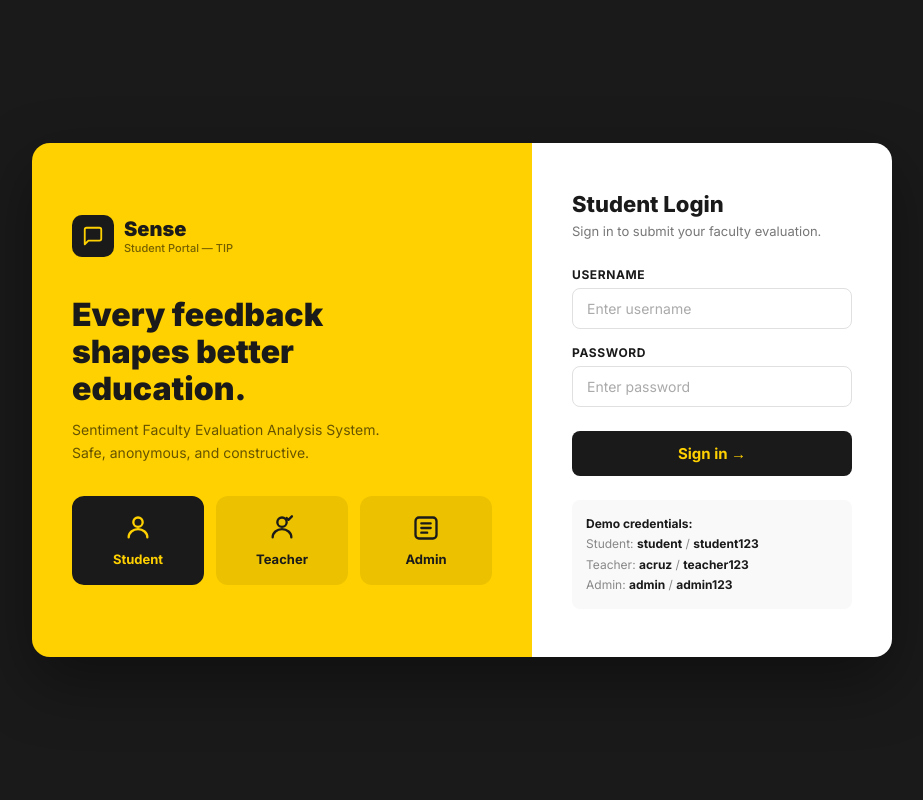
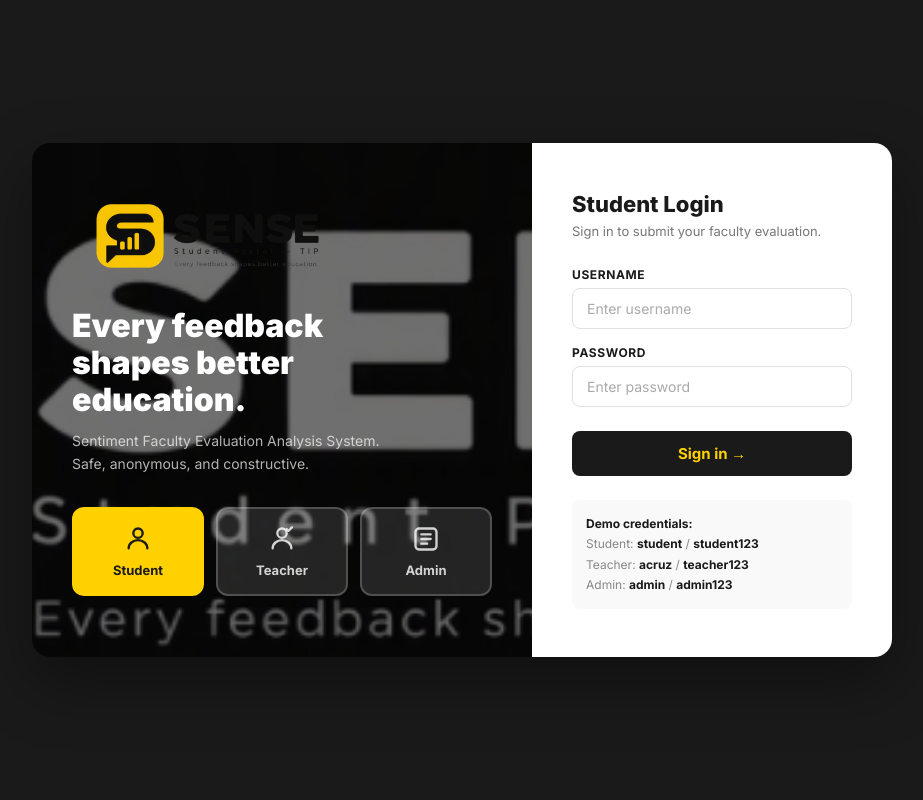
Before and after one commit to jeydiislabon/SENSE-UI-test, a Flask app: page /login in a window 1280 px wide. Shown: the whole page, without its empty margins (178-1101 px from the left). Run offline with Flask 3, Linux system fonts and the light colour scheme.

Commit message:
feat: add real SENSE logo and banner across all pages

```diff
--- a/static/css/style.css
+++ b/static/css/style.css
@@ -170,10 +170,11 @@ input { font-family: inherit; }
 
 .sidebar-logo-box {
   width: 36px; height: 36px;
-  background: var(--yellow);
+  background: #FFD100;
   border-radius: 10px;
   display: flex; align-items: center; justify-content: center;
-  font-size: 16px; color: var(--black);
+  overflow: hidden;
+  flex-shrink: 0;
 }
 
 .sidebar-logo-name {
--- a/templates/admin_dashboard.html
+++ b/templates/admin_dashboard.html
@@ -145,9 +145,7 @@
   <aside class="sidebar">
     <div class="sidebar-logo">
       <div class="sidebar-logo-box">
-        <svg width="18" height="18" viewBox="0 0 24 24" fill="none">
-          <path d="M21 15a2 2 0 0 1-2 2H7l-4 4V5a2 2 0 0 1 2-2h14a2 2 0 0 1 2 2z" stroke="#FFD100" stroke-width="2.2" stroke-linecap="round" stroke-linejoin="round"/>
-        </svg>
+        <img src="/static/LOGO.png" alt="SENSE" style="width:24px; height:24px; object-fit:contain;" />
       </div>
       <span class="sidebar-logo-name">Sense</span>
     </div>
--- a/templates/advisors.html
+++ b/templates/advisors.html
@@ -14,9 +14,7 @@
   <aside class="sidebar">
     <div class="sidebar-logo">
       <div class="sidebar-logo-box">
-        <svg width="18" height="18" viewBox="0 0 24 24" fill="none" xmlns="http://www.w3.org/2000/svg">
-          <path d="M21 15a2 2 0 0 1-2 2H7l-4 4V5a2 2 0 0 1 2-2h14a2 2 0 0 1 2 2z" stroke="#FFD100" stroke-width="2.2" stroke-linecap="round" stroke-linejoin="round"/>
-        </svg>
+        <img src="/static/LOGO.png" alt="SENSE" style="width:24px; height:24px; object-fit:contain;" />
       </div>
       <span class="sidebar-logo-name">Sense</span>
     </div>
--- a/templates/dashboard.html
+++ b/templates/dashboard.html
@@ -14,9 +14,7 @@
   <aside class="sidebar">
     <div class="sidebar-logo">
       <div class="sidebar-logo-box">
-        <svg width="18" height="18" viewBox="0 0 24 24" fill="none" xmlns="http://www.w3.org/2000/svg">
-          <path d="M21 15a2 2 0 0 1-2 2H7l-4 4V5a2 2 0 0 1 2-2h14a2 2 0 0 1 2 2z" stroke="#FFD100" stroke-width="2.2" stroke-linecap="round" stroke-linejoin="round"/>
-        </svg>
+        <img src="/static/LOGO.png" alt="SENSE" style="width:24px; height:24px; object-fit:contain;" />
       </div>
       <span class="sidebar-logo-name">Sense</span>
     </div>
--- a/templates/evaluate.html
+++ b/templates/evaluate.html
@@ -105,9 +105,7 @@
   <aside class="sidebar">
     <div class="sidebar-logo">
       <div class="sidebar-logo-box">
-        <svg width="18" height="18" viewBox="0 0 24 24" fill="none" xmlns="http://www.w3.org/2000/svg">
-          <path d="M21 15a2 2 0 0 1-2 2H7l-4 4V5a2 2 0 0 1 2-2h14a2 2 0 0 1 2 2z" stroke="#FFD100" stroke-width="2.2" stroke-linecap="round" stroke-linejoin="round"/>
-        </svg>
+        <img src="/static/LOGO.png" alt="SENSE" style="width:24px; height:24px; object-fit:contain;" />
       </div>
       <span class="sidebar-logo-name">Sense</span>
     </div>
--- a/templates/faculty.html
+++ b/templates/faculty.html
@@ -15,9 +15,7 @@
   <aside class="sidebar">
     <div class="sidebar-logo">
       <div class="sidebar-logo-box">
-        <svg width="18" height="18" viewBox="0 0 24 24" fill="none" xmlns="http://www.w3.org/2000/svg">
-          <path d="M21 15a2 2 0 0 1-2 2H7l-4 4V5a2 2 0 0 1 2-2h14a2 2 0 0 1 2 2z" stroke="#FFD100" stroke-width="2.2" stroke-linecap="round" stroke-linejoin="round"/>
-        </svg>
+        <img src="/static/LOGO.png" alt="SENSE" style="width:24px; height:24px; object-fit:contain;" />
       </div>
       <span class="sidebar-logo-name">Sense</span>
     </div>
--- a/templates/login.html
+++ b/templates/login.html
@@ -28,13 +28,24 @@
 
     /* Left panel */
     .login-left {
-      background: #FFD100;
+      background: #1A1A1A url('/static/banner.png') center/cover no-repeat;
       padding: 48px 40px;
       flex: 1;
       display: flex;
       flex-direction: column;
       justify-content: center;
+      position: relative;
     }
+
+    .login-left::before {
+      content: '';
+      position: absolute;
+      inset: 0;
+      background: rgba(0,0,0,0.55);
+      border-radius: 18px 0 0 18px;
+    }
+
+    .login-left > * { position: relative; z-index: 1; }
 
     .login-left-logo {
       display: flex;
@@ -57,14 +68,14 @@
     .login-left h1 {
       font-size: 32px;
       font-weight: 900;
-      color: #1A1A1A;
+      color: #ffffff;
       line-height: 1.15;
       margin-bottom: 12px;
     }
 
     .login-left p {
       font-size: 14px;
-      color: rgba(0,0,0,0.6);
+      color: rgba(255,255,255,0.65);
       line-height: 1.6;
     }
 
@@ -77,8 +88,8 @@
 
     .role-card {
       flex: 1;
-      background: rgba(0,0,0,0.08);
-      border: 2px solid transparent;
+      background: rgba(255,255,255,0.12);
+      border: 2px solid rgba(255,255,255,0.2);
       border-radius: 12px;
       padding: 16px 12px;
       text-align: center;
@@ -86,13 +97,12 @@
       transition: all 0.2s;
     }
 
-    .role-card:hover { background: rgba(0,0,0,0.14); }
-    .role-card.selected { background: #1A1A1A; border-color: #1A1A1A; }
-    .role-card.selected .role-label { color: #FFD100; }
-    .role-card.selected .role-icon  { color: #FFD100; }
-
-    .role-icon  { display: flex; justify-content: center; margin-bottom: 8px; color: #1A1A1A; }
-    .role-label { font-size: 13px; font-weight: 700; color: #1A1A1A; }
+    .role-card:hover { background: rgba(255,255,255,0.2); }
+    .role-card.selected { background: #FFD100; border-color: #FFD100; }
+    .role-card.selected .role-label { color: #1A1A1A; }
+    .role-card.selected .role-icon  { color: #1A1A1A; }
+    .role-icon  { display: flex; justify-content: center; margin-bottom: 8px; color: rgba(255,255,255,0.8); }
+    .role-label { font-size: 13px; font-weight: 700; color: rgba(255,255,255,0.8); }
 
     /* Right panel */
     .login-right {
@@ -180,19 +190,11 @@
     <!-- Left -->
     <div class="login-left">
       <div class="login-left-logo">
-        <div class="login-left-logo-box">
-          <svg width="22" height="22" viewBox="0 0 24 24" fill="none" xmlns="http://www.w3.org/2000/svg">
-            <path d="M21 15a2 2 0 0 1-2 2H7l-4 4V5a2 2 0 0 1 2-2h14a2 2 0 0 1 2 2z" stroke="#FFD100" stroke-width="2" stroke-linecap="round" stroke-linejoin="round"/>
-          </svg>
-        </div>
-        <div>
-          <div class="login-left-logo-name">Sense</div>
-          <div class="login-left-logo-sub">Student Portal — TIP</div>
-        </div>
+        <img src="/static/LOGO_AND_NAME.png" alt="SENSE Student Portal" style="height:64px; object-fit:contain;" />
       </div>
 
-      <h1>Every feedback<br>shapes better<br>education.</h1>
-      <p>Sentiment Faculty Evaluation Analysis System.<br>Safe, anonymous, and constructive.</p>
+      <h1 style="color:#fff;">Every feedback<br>shapes better<br>education.</h1>
+      <p style="color:rgba(255,255,255,0.7);">Sentiment Faculty Evaluation Analysis System.<br>Safe, anonymous, and constructive.</p>
 
       <!-- Role selector -->
       <div class="role-cards">
--- a/templates/student_dashboard.html
+++ b/templates/student_dashboard.html
@@ -14,9 +14,7 @@
   <aside class="sidebar">
     <div class="sidebar-logo">
       <div class="sidebar-logo-box">
-        <svg width="18" height="18" viewBox="0 0 24 24" fill="none" xmlns="http://www.w3.org/2000/svg">
-          <path d="M21 15a2 2 0 0 1-2 2H7l-4 4V5a2 2 0 0 1 2-2h14a2 2 0 0 1 2 2z" stroke="#FFD100" stroke-width="2.2" stroke-linecap="round" stroke-linejoin="round"/>
-        </svg>
+        <img src="/static/LOGO.png" alt="SENSE" style="width:24px; height:24px; object-fit:contain;" />
       </div>
       <span class="sidebar-logo-name">Sense</span>
     </div>
--- a/templates/teacher_dashboard.html
+++ b/templates/teacher_dashboard.html
@@ -285,9 +285,7 @@
   <aside class="sidebar">
     <div class="sidebar-logo">
       <div class="sidebar-logo-box">
-        <svg width="18" height="18" viewBox="0 0 24 24" fill="none">
-          <path d="M21 15a2 2 0 0 1-2 2H7l-4 4V5a2 2 0 0 1 2-2h14a2 2 0 0 1 2 2z" stroke="#FFD100" stroke-width="2.2" stroke-linecap="round" stroke-linejoin="round"/>
-        </svg>
+        <img src="/static/LOGO.png" alt="SENSE" style="width:24px; height:24px; object-fit:contain;" />
       </div>
       <span class="sidebar-logo-name">Sense</span>
     </div>
```
Also changed, not shown: static/LOGO.png (added), static/LOGO_AND_NAME.png (added), static/banner.png (added).
